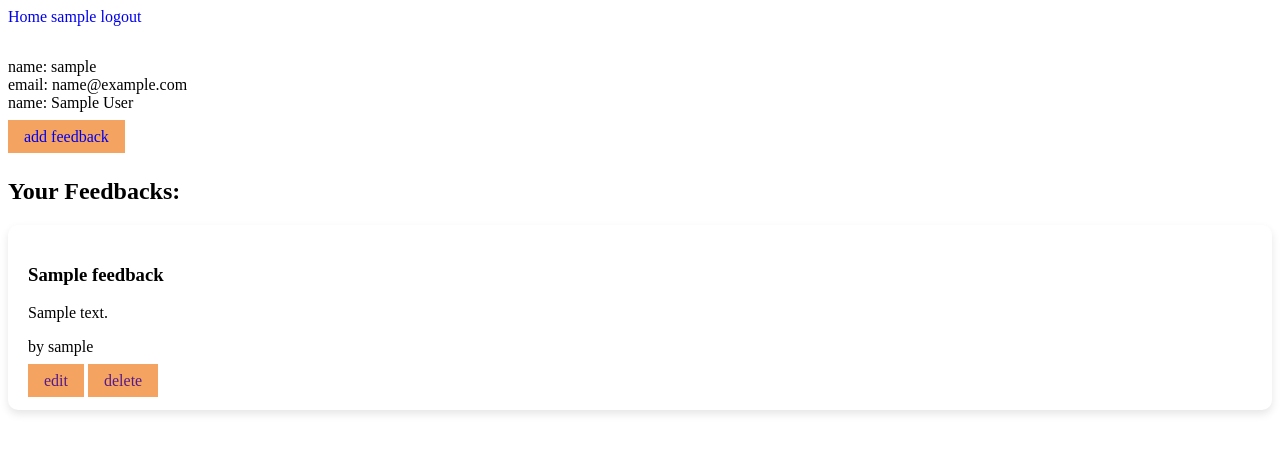
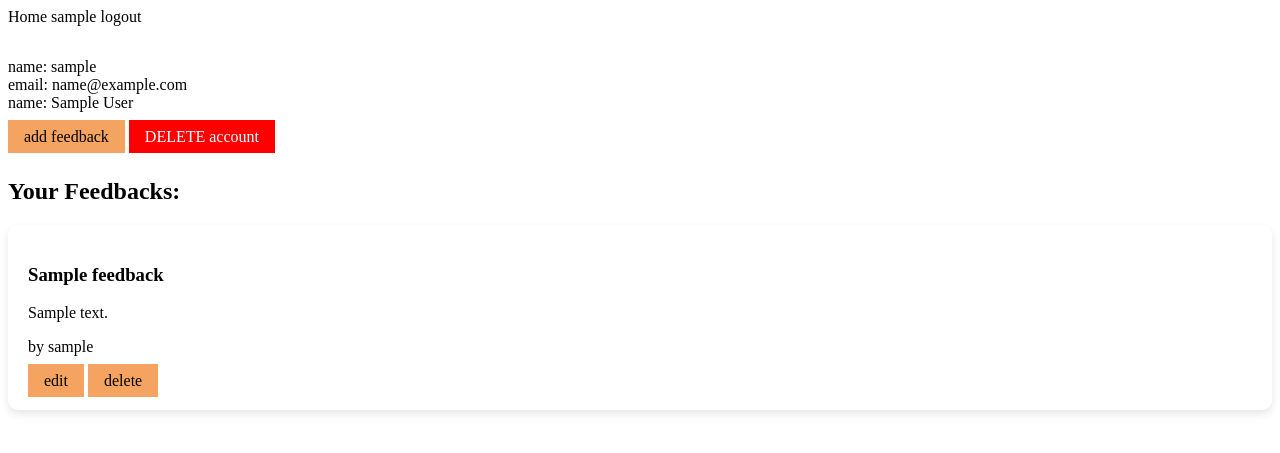
Before and after one commit to 000xzhou/Authorization-Exercise, a Flask app: a page that uses templates/user_info.html in a window 1280 px wide. Shown: the top 453 px of the page. Run offline with Flask 3, Linux system fonts and the light colour scheme; the visitor is signed in with stand-in values (Sample User, id 1); tables that the repository leaves empty hold one stand-in row (values such as "Sample post").

Commit message:
added a delete account link

```diff
--- a/static/style.css
+++ b/static/style.css
@@ -11,6 +11,7 @@ form {
 }
 a {
   text-decoration: none;
+  color: black;
 }
 nav {
   margin-bottom: 2rem;
@@ -38,3 +39,7 @@ nav {
 .feedback-box:hover {
   background-color: bisque;
 }
+.delete-account {
+  background-color: red;
+  color: white;
+}
--- a/templates/user_info.html
+++ b/templates/user_info.html
@@ -7,7 +7,9 @@
 <a class="link-btn" href="/users/{{user.username}}/feedback/add"
   >add feedback</a
 >
-
+<a class="link-btn delete-account" href="/users/{{user.username}}/delete"
+  >DELETE account</a
+>
 <h2 class="margin-top">Your Feedbacks:</h2>
 {% for feedback in feedbacks %}
 <div id="user-feedbacks" class="feedback-box">
```
